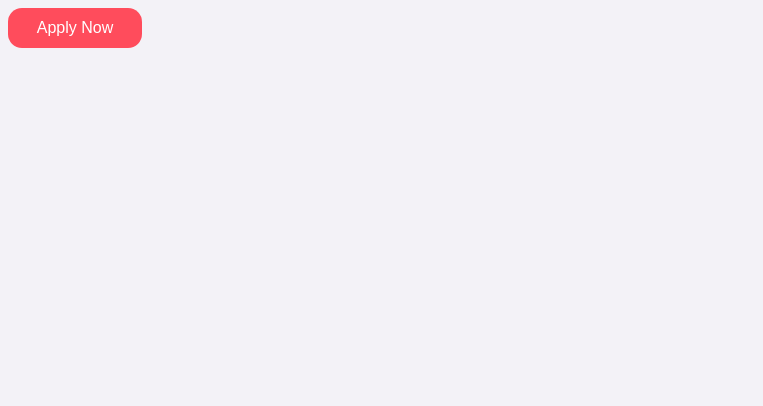
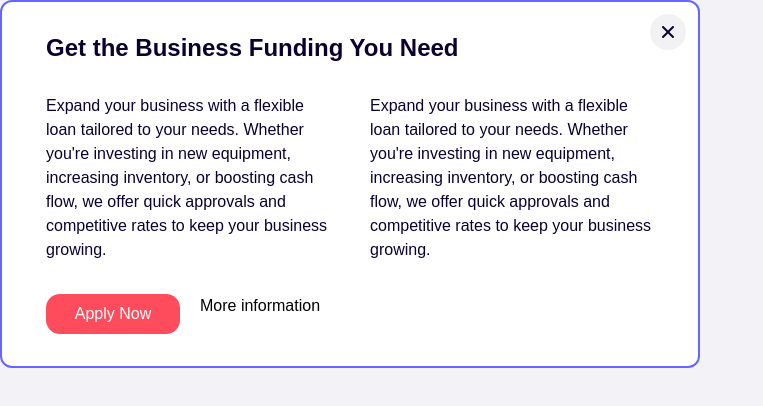
Before and after one commit to olchu/test-assignment, a React (Vite) app: page / in a window 1280 px wide. Shown: the top 406 px of the page, without its empty margins (0-763 px from the left). Built offline with nearby package versions, Linux system fonts and the light colour scheme.

Commit message:
add Text, GroupContainer components

```diff
--- a/src/App.tsx
+++ b/src/App.tsx
@@ -1,10 +1,42 @@
+import { Banner } from './components/Banner/Banner';
 import { Button } from './components/ui/Button';
+import { GroupConteiner } from './components/ui/GroupConteiner';
+import { GroupConteinerProps } from './components/ui/GroupConteiner/GroupConteiner';
+import { Text } from './components/ui/Text/Text';
 import './styles/globals.css';
+import { useMediaQuery } from './utils/hooks/useMediaQuery';
+
+type descGroupPropsType= Pick<GroupConteinerProps, 'direction' | 'gap'>
+type actionsGroupPropsType= Pick<GroupConteinerProps, 'direction'>
 
 function App() {
+  const matches = useMediaQuery('(min-width: 600px)');
+
+  const descGroupProps : descGroupPropsType={
+    gap:matches? 40: 20,
+    direction: matches? 'row': 'column'
+  }
+  const actionsGroupProps:actionsGroupPropsType={
+    direction: matches? 'row': 'column'
+  }
+
   return (
     <div>
-      <Button>Apply Now</Button>
+      <Banner>
+          <Text align="left" as='h2' size="lg">Get the Business Funding You Need</Text>
+
+          <GroupConteiner {...descGroupProps} >
+            <Text as='p' size="sm">Expand your business with a flexible loan tailored to your needs. Whether you're investing in new equipment, increasing inventory, or boosting cash flow, we offer quick approvals and competitive rates to keep your business growing.</Text>
+            <Text as='p' size="sm">Expand your business with a flexible loan tailored to your needs. Whether you're investing in new equipment, increasing inventory, or boosting cash flow, we offer quick approvals and competitive rates to keep your business growing.</Text>
+
+          </GroupConteiner>
+          <GroupConteiner gap={20} {...actionsGroupProps}>
+            <Button>Apply Now</Button>
+            <a> More information</a>
+          </GroupConteiner>
+
+
+      </Banner>
     </div>
   );
 }
--- a/src/components/Banner/Banner.tsx
+++ b/src/components/Banner/Banner.tsx
@@ -18,9 +18,6 @@ export function Banner({ children }: { children: ReactNode }) {
 
       {children}
 
-      <figure className={styles.art} aria-hidden="true">
-        {/* svg-art */}
-      </figure>
     </section>
   );
 }
--- a/src/components/ui/Button/Button.module.css
+++ b/src/components/ui/Button/Button.module.css
@@ -9,7 +9,7 @@
 
   font-weight: 500;
   font-size: 16px;
-  line-height: 1;
+  line-height: 100%;
   letter-spacing: 0;
 
   background-color: var(--btn-bg);
--- /dev/null
+++ b/src/components/ui/GroupConteiner/GroupConteiner.module.css
@@ -0,0 +1,7 @@
+.container {
+  display: flex;
+}
+
+.container > div {
+  flex: 1;
+}
--- /dev/null
+++ b/src/components/ui/GroupConteiner/GroupConteiner.tsx
@@ -0,0 +1,41 @@
+import { ReactNode, CSSProperties } from 'react';
+import styles from './GroupConteiner.module.css';
+
+type Space = number | string;
+type Direction = 'row' | 'column';
+
+function toCssSpace(v?: Space): string | undefined {
+  if (v === undefined) return undefined;
+  return typeof v === 'number' ? `${v}px` : v; // 16 -> '16px'
+}
+
+export interface GroupConteinerProps {
+  children: ReactNode;
+  gap?: Space;
+  padding?: Space;
+  margin?: Space;
+  direction?: Direction;
+  className?: string;
+}
+
+export const GroupConteiner = ({
+  children,
+  gap,
+  padding,
+  margin,
+  direction = 'row',
+  className,
+}: GroupConteinerProps) => {
+  const style: CSSProperties = {
+    gap: toCssSpace(gap),
+    padding: toCssSpace(padding),
+    margin: toCssSpace(margin),
+    flexDirection: direction,
+  };
+
+  return (
+    <div className={`${styles.container} ${className ?? ''}`} style={style}>
+      {children}
+    </div>
+  );
+};
--- /dev/null
+++ b/src/components/ui/GroupConteiner/index.ts
@@ -0,0 +1 @@
+export {GroupConteiner} from './GroupConteiner'
--- /dev/null
+++ b/src/components/ui/Text/Text.module.css
@@ -0,0 +1,23 @@
+.size-lg {
+  --fz: clamp(20px, 24px, 24px);
+  --fw: 600;
+  --lh: clamp(24px, 28px, 28px)
+}
+
+.size-sm {
+  --fz: 16px;
+  --fw: 400;
+  --lh: 24px
+}
+
+.title {
+  width: 100%;
+  color: var(--text-default);
+
+  font-size: var(--fz);
+  font-weight: var(--fw);
+  line-height: var(--lh);
+
+  letter-spacing: 0;
+  text-wrap: balance;
+}
--- /dev/null
+++ b/src/components/ui/Text/Text.tsx
@@ -0,0 +1,35 @@
+import { type ReactNode } from 'react';
+import styles from './Text.module.css';
+
+type TextTag = 'h1' | 'h2' | 'h3' | 'h4' | 'h5' | 'h6' | 'p';
+type TextSize = 'xl' | 'lg' | 'md' | 'sm' | 'xs';
+
+export interface TextProps {
+  as?: TextTag;
+  size?: TextSize;
+  align?: 'left' | 'center' | 'right';
+  className?: string;
+  children: ReactNode;
+}
+
+export const Text = ({
+  as = 'p',
+  size,
+  align = 'left',
+  className,
+  children,
+}: TextProps) => {
+  const Tag = as;
+  const visual = size ?? as;
+
+  const cls = [
+    styles.title,
+    styles[`size-${visual}`],
+    styles[`align-${align}`],
+    className ?? '',
+  ]
+    .filter(Boolean)
+    .join(' ');
+
+  return <Tag className={cls}>{children}</Tag>;
+};
--- /dev/null
+++ b/src/components/ui/Text/index.ts
@@ -0,0 +1 @@
+export { Text } from './Text';
--- a/src/styles/globals.css
+++ b/src/styles/globals.css
@@ -1,3 +1,38 @@
+/* 1. Use a more-intuitive box-sizing model */
+*, *::before, *::after {
+  box-sizing: border-box;
+}
+
+/* 2. Remove default margin */
+* {
+  margin: 0;
+}
+
+body {
+  line-height: 1.5;
+  -webkit-font-smoothing: antialiased;
+}
+
+img, picture, video, canvas, svg {
+  display: block;
+  max-width: 100%;
+}
+
+input, button, textarea, select {
+  font: inherit;
+}
+
+p, h1, h2, h3, h4, h5, h6 {
+  overflow-wrap: break-word;
+}
+
+p {
+  text-wrap: pretty;
+}
+h1, h2, h3, h4, h5, h6 {
+  text-wrap: balance;
+}
+
 :root {
   --primary: #ff4c5c;
   --text-default: #0b002e;
--- /dev/null
+++ b/src/utils/hooks/useIsomorphicLayoutEffect.ts
@@ -0,0 +1,4 @@
+import { useEffect, useLayoutEffect } from 'react'
+
+export const useIsomorphicLayoutEffect =
+  typeof window !== 'undefined' ? useLayoutEffect : useEffect
--- /dev/null
+++ b/src/utils/hooks/useMediaQuery.ts
@@ -0,0 +1,57 @@
+import { useState } from 'react'
+import { useIsomorphicLayoutEffect } from './useIsomorphicLayoutEffect'
+
+type UseMediaQueryOptions = {
+  defaultValue?: boolean
+  initializeWithValue?: boolean
+}
+
+const IS_SERVER = typeof window === 'undefined'
+
+export function useMediaQuery(
+  query: string,
+  {
+    defaultValue = false,
+    initializeWithValue = true,
+  }: UseMediaQueryOptions = {},
+): boolean {
+  const getMatches = (query: string): boolean => {
+    if (IS_SERVER) {
+      return defaultValue
+    }
+    return window.matchMedia(query).matches
+  }
+
+  const [matches, setMatches] = useState<boolean>(() => {
+    if (initializeWithValue) {
+      return getMatches(query)
+    }
+    return defaultValue
+  })
+
+  function handleChange() {
+    setMatches(getMatches(query))
+  }
+
+  useIsomorphicLayoutEffect(() => {
+    const matchMedia = window.matchMedia(query)
+
+    handleChange()
+
+    if (matchMedia.addListener) {
+      matchMedia.addListener(handleChange)
+    } else {
+      matchMedia.addEventListener('change', handleChange)
+    }
+
+    return () => {
+      if (matchMedia.removeListener) {
+        matchMedia.removeListener(handleChange)
+      } else {
+        matchMedia.removeEventListener('change', handleChange)
+      }
+    }
+  }, [query])
+
+  return matches
+}
```
